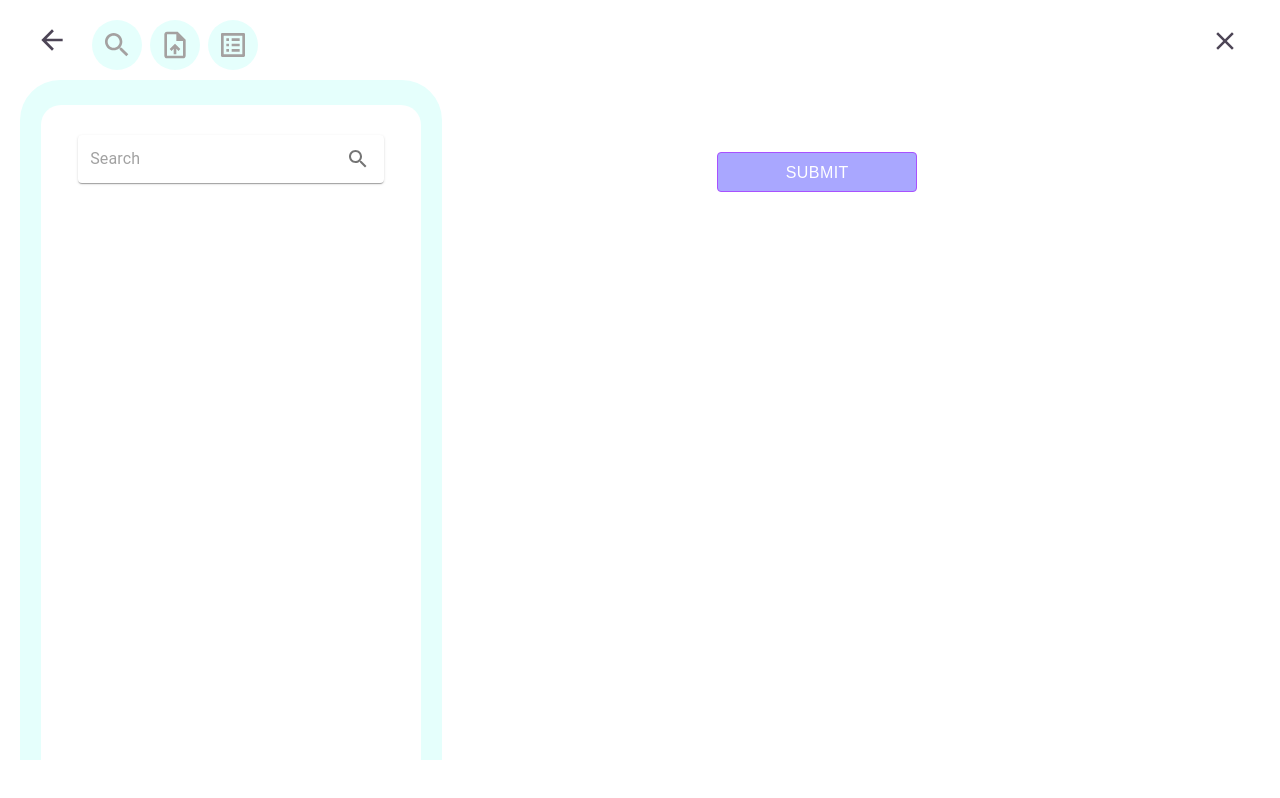
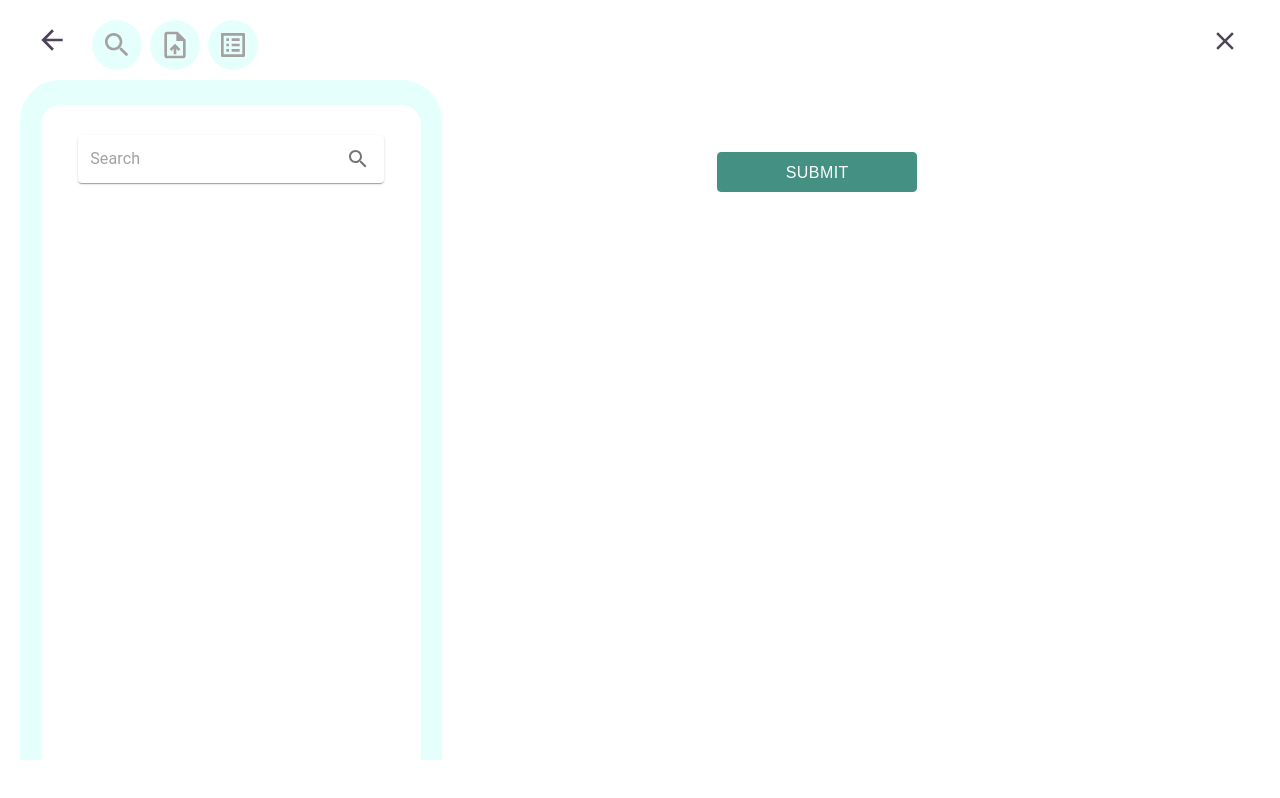
Before and after one commit to tarushmohindru/Questionnaire-latest, a React (Create React App) app: page /questionnare in a window 1280 px wide. Built offline with nearby package versions, Linux system fonts and the light colour scheme; what @react-pdf/renderer would draw is missing.

Commit message:
modified:   src/components/Questionnaire.js

```diff
--- a/src/components/Questionnaire.js
+++ b/src/components/Questionnaire.js
@@ -1111,7 +1111,7 @@ const Questionnaire = () => {
                   onClick={handleSubmit}
                   className="icon-slide-right"
                   style={{
-                    backgroundColor: "#A9A7FF",
+                    backgroundColor: "#449082",
                     color: "white",
                     marginTop: "20px",
                     width: "200px",
@@ -1119,7 +1119,7 @@ const Questionnaire = () => {
                     fontSize: "16px",
                     display: "block",
                     margin: "20px auto 40px auto",
-                    border: "1px solid #A851FF",
+                    border: "1px solid #449082",
                     fontFamily: "DM Sans, sans-serif",
                     boxShadow: "none",
                   }}
```
